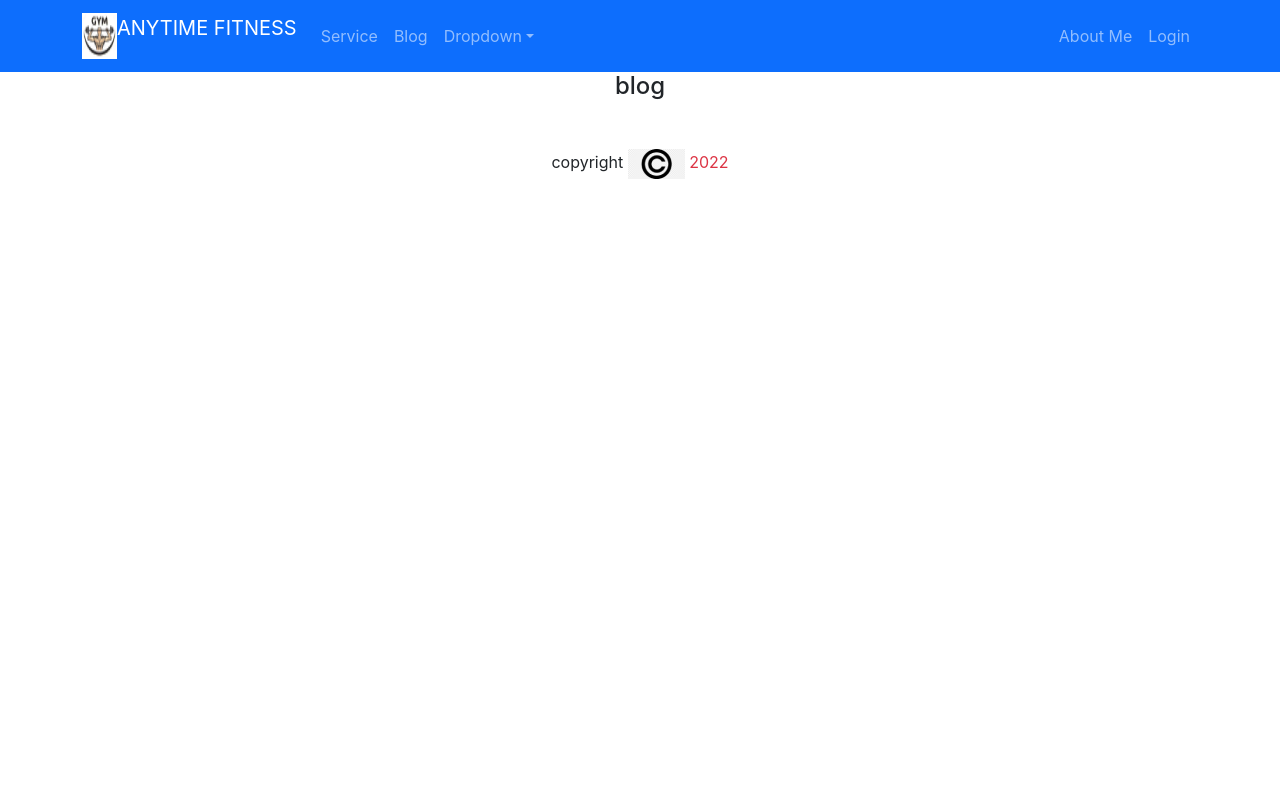
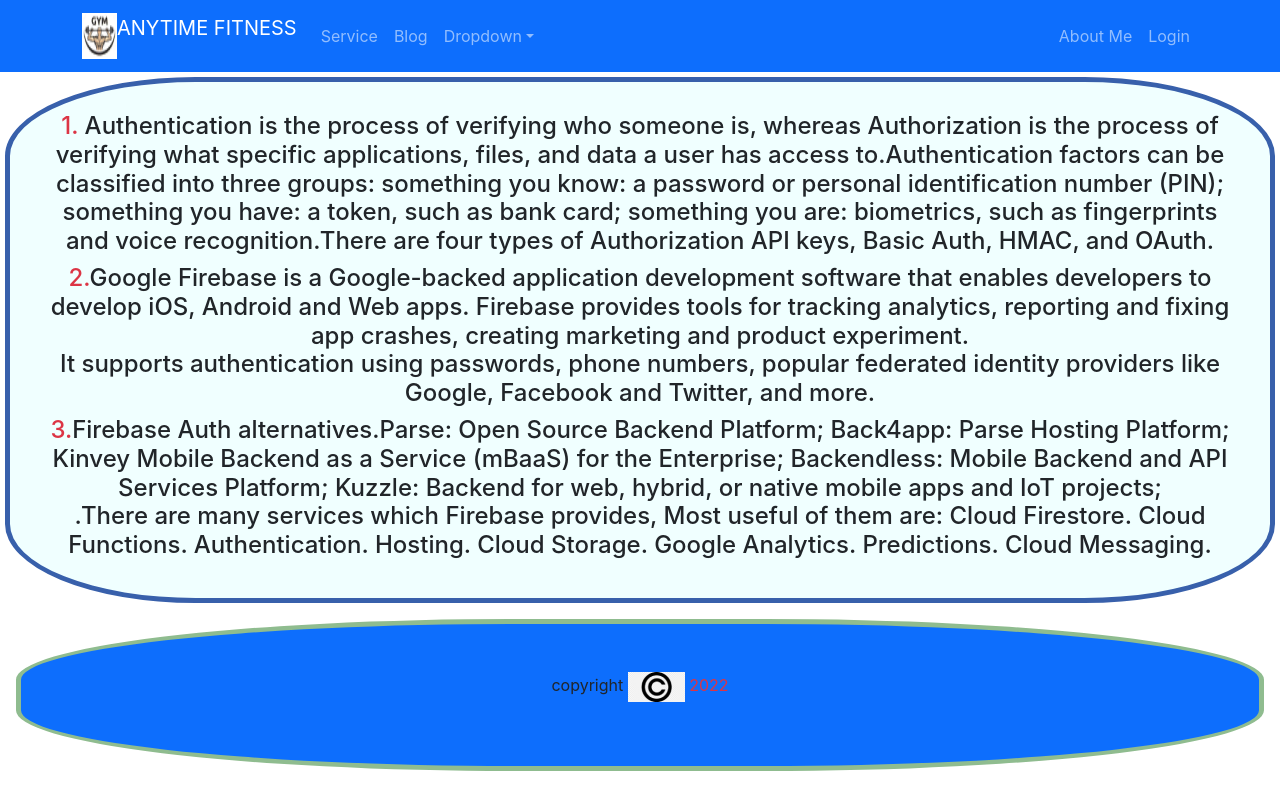
Before and after one commit to MdRejoanMolla/independent-service-provider, a React (Create React App) app: page /blog in a window 1280 px wide. Built offline with nearby package versions, Linux system fonts and the light colour scheme; the HTML template or start-up script is replaced by a standard one.

Commit message:
biog done

```diff
--- a/src/Pages/Blog/Blog.css
+++ b/src/Pages/Blog/Blog.css
@@ -0,0 +1,9 @@
+.blog {
+      border: 5px solid rgb(56, 96, 171);
+      margin: 5px;
+      border-radius: 15%;
+      padding: 30px;
+
+      background-color: azure;
+
+}
--- a/src/Pages/Blog/Blog.js
+++ b/src/Pages/Blog/Blog.js
@@ -1,9 +1,25 @@
 import React from 'react';
+import './Blog.css'
 
 const Blog = () => {
       return (
-            <div>
-                  <h4>blog</h4>
+            <div className='blog'>
+                  <h4><span className='text-danger'>1.</span> Authentication is the process of verifying who someone is, whereas Authorization is the process of verifying what specific applications, files, and data a user has access to.Authentication factors can be classified into three groups: something you know: a password or personal identification number (PIN); something you have: a token, such as bank card; something you are: biometrics, such as fingerprints and voice recognition.There are four types of Authorization API keys, Basic Auth, HMAC, and OAuth.
+                  </h4>
+                  <h4><span className='text-danger'>2.</span>Google Firebase is a Google-backed application development software that enables developers to develop iOS, Android and Web apps. Firebase provides tools for tracking analytics, reporting and fixing app crashes, creating marketing and product experiment.<br />It supports authentication using passwords, phone numbers, popular federated identity providers like Google, Facebook and Twitter, and more.</h4>
+                  <h4><span className='text-danger'>3.</span>Firebase Auth alternatives.Parse: Open Source Backend Platform;
+                        Back4app: Parse Hosting Platform;
+                        Kinvey  Mobile Backend as a Service (mBaaS) for the Enterprise;
+                        Backendless: Mobile Backend and API Services Platform;
+                        Kuzzle:  Backend for web, hybrid, or native mobile apps and IoT projects;<br />.There are many services which Firebase provides, Most useful of them are:
+                        Cloud Firestore.
+                        Cloud Functions.
+                        Authentication.
+                        Hosting.
+                        Cloud Storage.
+                        Google Analytics.
+                        Predictions.
+                        Cloud Messaging.</h4>
             </div>
       );
 };
--- a/src/Pages/Register/Register.js
+++ b/src/Pages/Register/Register.js
@@ -4,16 +4,28 @@
 
 const Register = () => {
       const navigate = useNavigate();
+      const handleRegister = event => {
+            event.preventDefault();
+            const name = event.target.name.value
+            const email = event.target.email.value
+            const password = event.target.password.value
+      }
+
       const navigateLogin = event => {
             navigate('/register');
       }
       return (
             <div className='container w-50 mx-auto'>
                   <h3 className='text-primary m-3'>Please Register </h3>
-                  <Form >
+                  <Form onSubmit={handleRegister}>
+                        <Form.Group className="mb-3" controlId="formBasicEmail">
+                              <Form.Label>Name</Form.Label>
+                              <Form.Control type="name" placeholder="Enter name" />
+
+                        </Form.Group>
                         <Form.Group className="mb-3" controlId="formBasicEmail">
                               <Form.Label>Email address</Form.Label>
-                              <Form.Control type="email" placeholder="Enter email" />
+                              <Form.Control type="email" placeholder="Enter email" required />
                               <Form.Text className="text-muted">
                                     We'll never share your email with anyone else.
                               </Form.Text>
@@ -21,7 +33,10 @@
 
                         <Form.Group className="mb-3" controlId="formBasicPassword">
                               <Form.Label>Password</Form.Label>
-                              <Form.Control type="password" placeholder="Password" />
+                              <Form.Control type="password" placeholder="Password" required />
+                              <Form.Text className="text-muted">
+                                    We'll never share your password with anyone else.
+                              </Form.Text>
                         </Form.Group>
                         <Form.Group className="mb-3" controlId="formBasicCheckbox">
                               <Form.Check type="checkbox" label="Check me out" />
--- a/src/Pages/login/Login.js
+++ b/src/Pages/login/Login.js
@@ -34,6 +34,9 @@
                         <Form.Group className="mb-3" controlId="formBasicPassword">
                               <Form.Label>Password</Form.Label>
                               <Form.Control ref={passwordRef} type="password" placeholder="Password" required />
+                              <Form.Text className="text-muted">
+                                    We'll never share your password with anyone else.
+                              </Form.Text>
                         </Form.Group>
                         <Form.Group className="mb-3" controlId="formBasicCheckbox">
                               <Form.Check type="checkbox" label="Check me out" />
--- a/src/components/Footer/Footer.css
+++ b/src/components/Footer/Footer.css
@@ -0,0 +1,4 @@
+#footer {
+      border: 5px solid darkseagreen;
+      border-radius: 40%;
+}
--- a/src/components/Footer/Footer.js
+++ b/src/components/Footer/Footer.js
@@ -1,11 +1,12 @@
 import React from 'react';
 import img from '../image/copyright.png'
+import './Footer.css'
 
 const Footer = () => {
       const today = new Date();
       const year = today.getFullYear();
       return (
-            <footer className='m-5'>
+            <footer className='m-3 bg-primary p-5' id='footer'>
                   <p>copyright  <img src={img} alt="" /> <span className="text-danger"> {year}</span></p>
 
             </footer>
```
